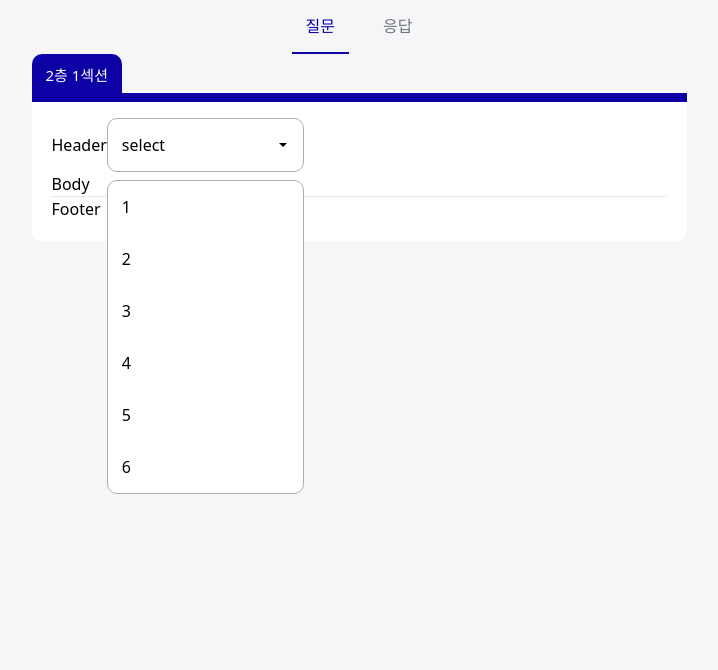
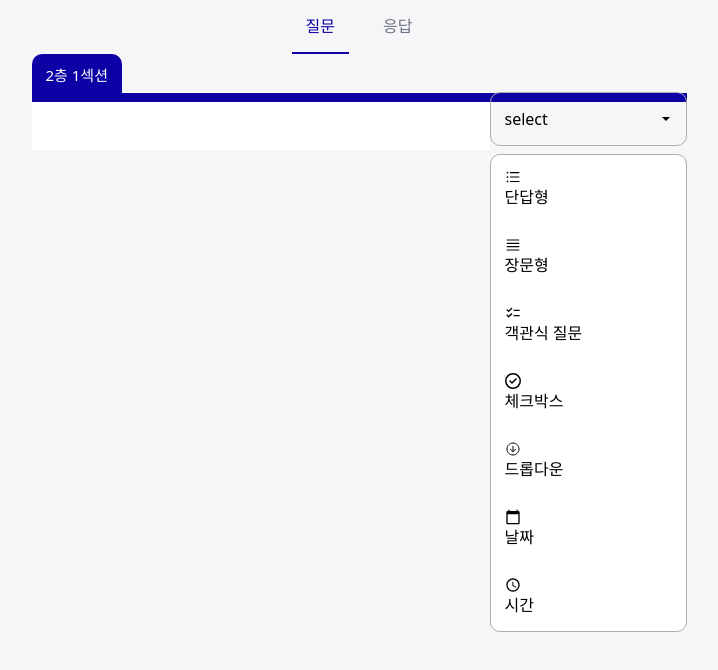
Before and after one commit to gaebonglee/multiForm-survey, a React (Vite) app: page / in a window 1280 px wide. Both pictures are taken after a click on the button "select". Shown: the top 670 px of the page, without its empty margins (281-999 px from the left). Built offline with nearby package versions, Linux system fonts and the light colour scheme.

Commit message:
중간 업데이트

```diff
--- a/src/App.tsx
+++ b/src/App.tsx
@@ -1,18 +1,14 @@
 import "./App.css";
-import Dropdown from "./components/common/Dropdown";
+
 import MainLayout from "./components/common/MainLayout";
-import Panel, {
-  PanelBody,
-  PanelCap,
-  PanelFooter,
-  PanelHeader,
-} from "./components/common/Panel";
+import { PanelCap } from "./components/common/Panel";
 import Tabs, {
   Tab,
   TabList,
   TabPanel,
   TabPanels,
 } from "./components/common/Tabs";
+import QuestionEditor from "./components/edit/QuestionEditor";
 
 function App() {
   return (
@@ -25,24 +21,7 @@ function App() {
         <TabPanels>
           <TabPanel index={0}>
             <PanelCap>2층 1섹션</PanelCap>
-            <Panel>
-              <PanelHeader>
-                <>Header</>
-                <Dropdown<string>
-                  options={[
-                    { label: <div>1</div>, value: `1` },
-                    { label: <div>2</div>, value: `2` },
-                    { label: <div>3</div>, value: `3` },
-                    { label: <div>4</div>, value: `4` },
-                    { label: <div>5</div>, value: `5` },
-                    { label: <div>6</div>, value: `6` },
-                  ]}
-                  onChange={(value) => console.log(value)}
-                />
-              </PanelHeader>
-              <PanelBody>Body</PanelBody>
-              <PanelFooter>Footer</PanelFooter>
-            </Panel>
+            <QuestionEditor />
           </TabPanel>
           <TabPanel index={1}>panel2</TabPanel>
         </TabPanels>
--- /dev/null
+++ b/src/components/common/Input.tsx
@@ -0,0 +1,21 @@
+import { forwardRef, InputHTMLAttributes } from "react";
+import cn from "classnames";
+
+const Input = forwardRef<
+  HTMLInputElement,
+  InputHTMLAttributes<HTMLInputElement>
+>(function Input({ className, ...props }, ref) {
+  return (
+    <input
+      ref={ref}
+      className={cn(
+        "border-b-1 border-b-gray200 py-17 pl-9 pr-21",
+        "focus:border-b-gray600 focus:bg-bg2 focus:rounded-t-6",
+        className
+      )}
+      {...props}
+    />
+  );
+});
+
+export default Input;
--- a/src/components/common/Panel.tsx
+++ b/src/components/common/Panel.tsx
@@ -1,24 +1,29 @@
 import { PropsWithChildren } from "react";
+import cn from "classnames";
 
-export default function Panel({ children }: PropsWithChildren) {
+export default function Panel({ children, className }: PropsWithChildren<Cn>) {
   return (
-    <div className="flex flex-col p-20 pt-26 bg-white rounded-10">
+    <div
+      className={
+        (cn("flex flex-col p-20 pt-26 bg-white rounded-10"), className)
+      }
+    >
       {children}
     </div>
   );
 }
 
-export function PanelHeader({ children }: PropsWithChildren) {
-  return <div>{children}</div>;
+export function PanelHeader({ children, className }: PropsWithChildren<Cn>) {
+  return <div className={className}>{children}</div>;
 }
-export function PanelBody({ children }: PropsWithChildren) {
-  return <div>{children}</div>;
+export function PanelBody({ children, className }: PropsWithChildren<Cn>) {
+  return <div className={className}>{children}</div>;
 }
-export function PanelFooter({ children }: PropsWithChildren) {
+export function PanelFooter({ children, className }: PropsWithChildren<Cn>) {
   return (
     <>
       <hr className="border-gray100" />
-      <div>{children}</div>
+      <div className={className}>{children}</div>
     </>
   );
 }
--- /dev/null
+++ b/src/components/edit/QuestionEditor.tsx
@@ -0,0 +1,90 @@
+import Dropdown from "../common/Dropdown";
+import Input from "../common/Input";
+import Panel, { PanelHeader } from "../common/Panel";
+import { QuestionType } from "../../types/app";
+
+//reactIcon
+import { AiOutlineBars } from "react-icons/ai";
+import { HiMiniBars4 } from "react-icons/hi2";
+import { MdOutlineChecklist } from "react-icons/md";
+import { FaRegCircleCheck } from "react-icons/fa6";
+import { IoArrowDownCircleOutline } from "react-icons/io5";
+import { MdCalendarToday } from "react-icons/md";
+import { MdOutlineAccessTime } from "react-icons/md";
+
+export default function QuestionEditor() {
+  return (
+    <Panel>
+      <PanelHeader className="flex">
+        <Input className="flex-1" />
+        <Dropdown<QuestionType>
+          options={[
+            {
+              label: (
+                <div>
+                  <AiOutlineBars />
+                  <span>단답형</span>
+                </div>
+              ),
+              value: "shortText",
+            },
+            {
+              label: (
+                <div>
+                  <HiMiniBars4 />
+                  <span>장문형</span>
+                </div>
+              ),
+              value: "shortText",
+            },
+            {
+              label: (
+                <div>
+                  <MdOutlineChecklist />
+                  <span>객관식 질문</span>
+                </div>
+              ),
+              value: "shortText",
+            },
+            {
+              label: (
+                <div>
+                  <FaRegCircleCheck />
+                  <span>체크박스</span>
+                </div>
+              ),
+              value: "shortText",
+            },
+            {
+              label: (
+                <div>
+                  <IoArrowDownCircleOutline />
+                  <span>드롭다운</span>
+                </div>
+              ),
+              value: "shortText",
+            },
+            {
+              label: (
+                <div>
+                  <MdCalendarToday />
+                  <span>날짜</span>
+                </div>
+              ),
+              value: "shortText",
+            },
+            {
+              label: (
+                <div>
+                  <MdOutlineAccessTime />
+                  <span>시간</span>
+                </div>
+              ),
+              value: "shortText",
+            },
+          ]}
+        />
+      </PanelHeader>
+    </Panel>
+  );
+}
--- /dev/null
+++ b/src/types/app.ts
@@ -0,0 +1,8 @@
+export type QuestionType =
+  | "shortText"
+  | "longText"
+  | "multipleChoice"
+  | "checkbox"
+  | "dropdown"
+  | "date"
+  | "time";
--- /dev/null
+++ b/src/types/global.d.ts
@@ -0,0 +1,3 @@
+type Cn<T = NonNullable<unknown>> = T & {
+  className?: string;
+};
```
